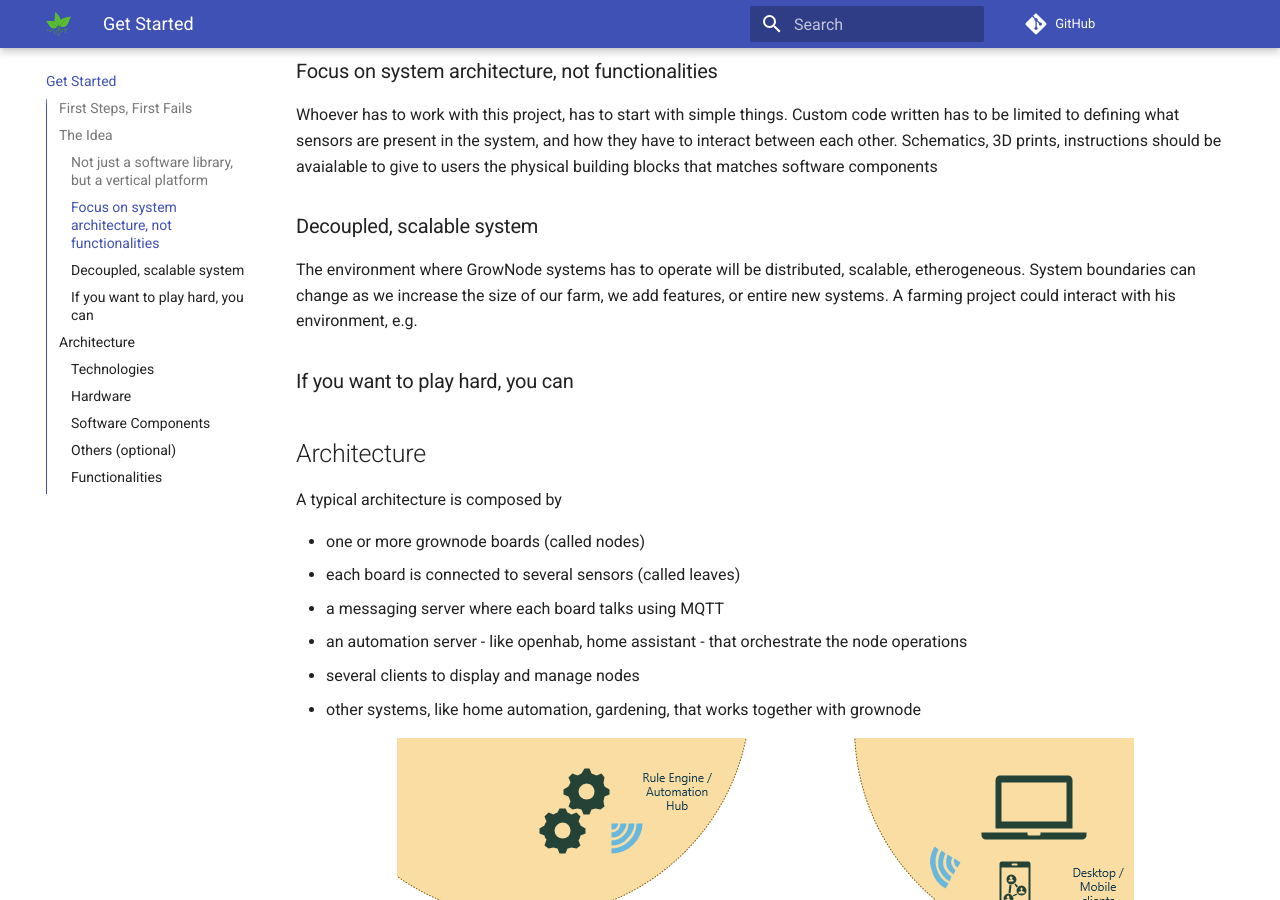
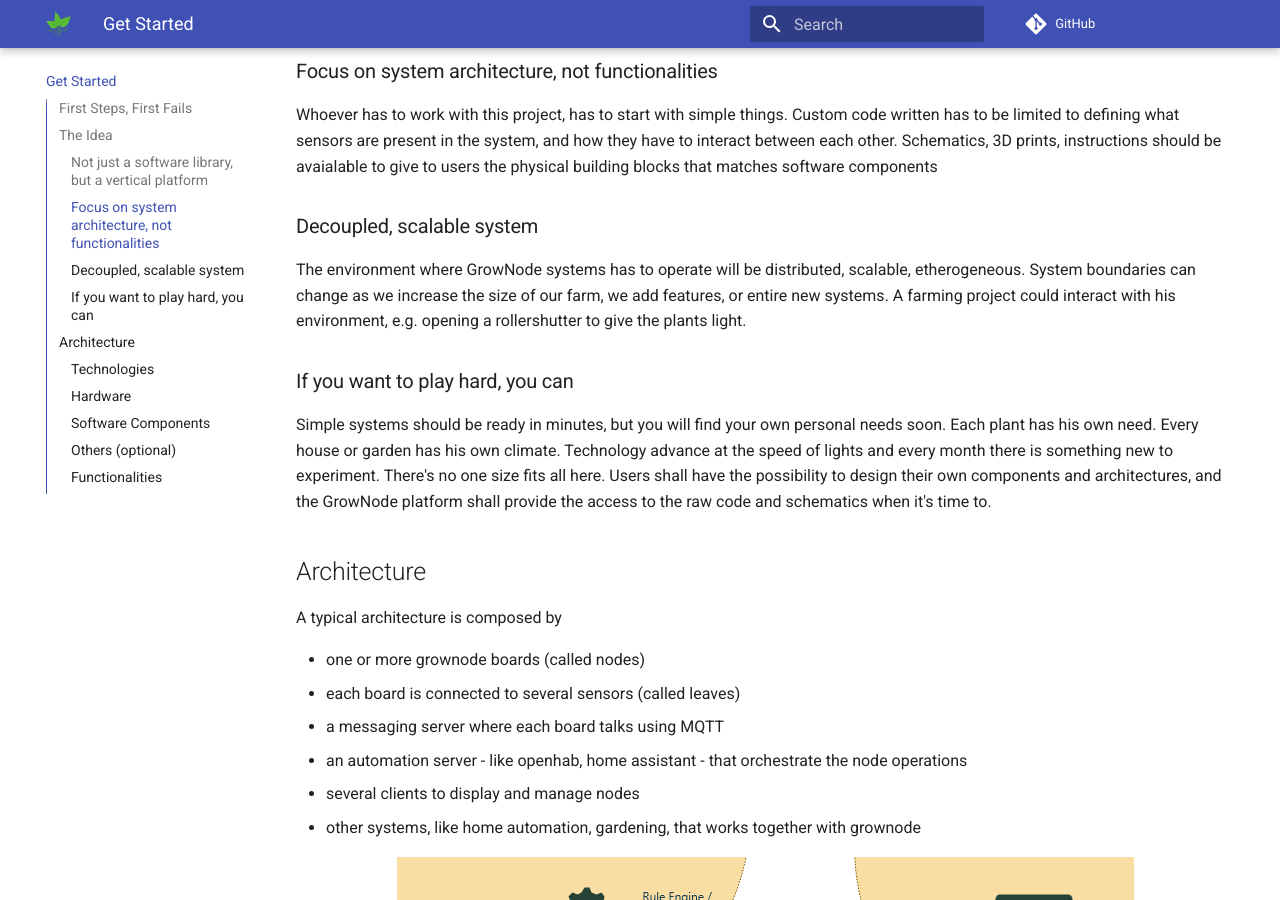
Before and after one commit to ogghst/grownode, an MkDocs documentation site: the page built from docs/index.md, in a window 1280 px wide and 900 px high, scrolled down 2738 px. Built offline with MkDocs 1.6.1 and Material for MkDocs 9.7.7, drawn with Linux system fonts in a browser that asks for light colours; comment, search, counter and statistics services are not loaded.

Commit message:
Update index.md

```diff
--- a/docs/index.md
+++ b/docs/index.md
@@ -57,11 +57,11 @@
 
 ### Decoupled, scalable system
 
-The environment where GrowNode systems has to operate will be distributed, scalable, etherogeneous. System boundaries can change as we increase the size of our farm, we add features, or entire new systems. A farming project could interact with his environment, e.g.
+The environment where GrowNode systems has to operate will be distributed, scalable, etherogeneous. System boundaries can change as we increase the size of our farm, we add features, or entire new systems. A farming project could interact with his environment, e.g. opening a rollershutter to give the plants light.
 
 ### If you want to play hard, you can
 
-
+Simple systems should be ready in minutes, but you will find your own personal needs soon. Each plant has his own need. Every house or garden has his own climate. Technology advance at the speed of lights and every month there is something new to experiment. There's no one size fits all here. Users shall have the possibility to design their own components and architectures, and the GrowNode platform shall provide the access to the raw code and schematics when it's time to.
 
 ## Architecture
 
```
